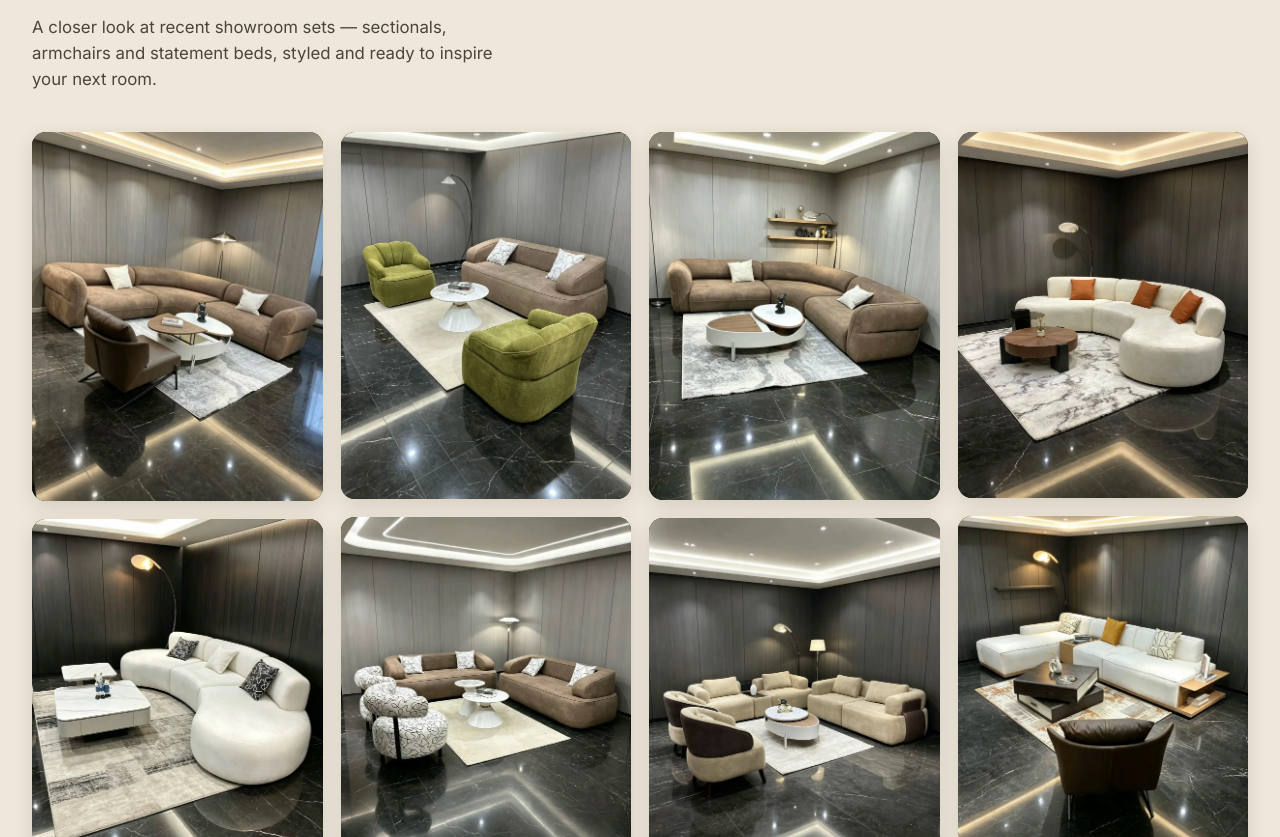
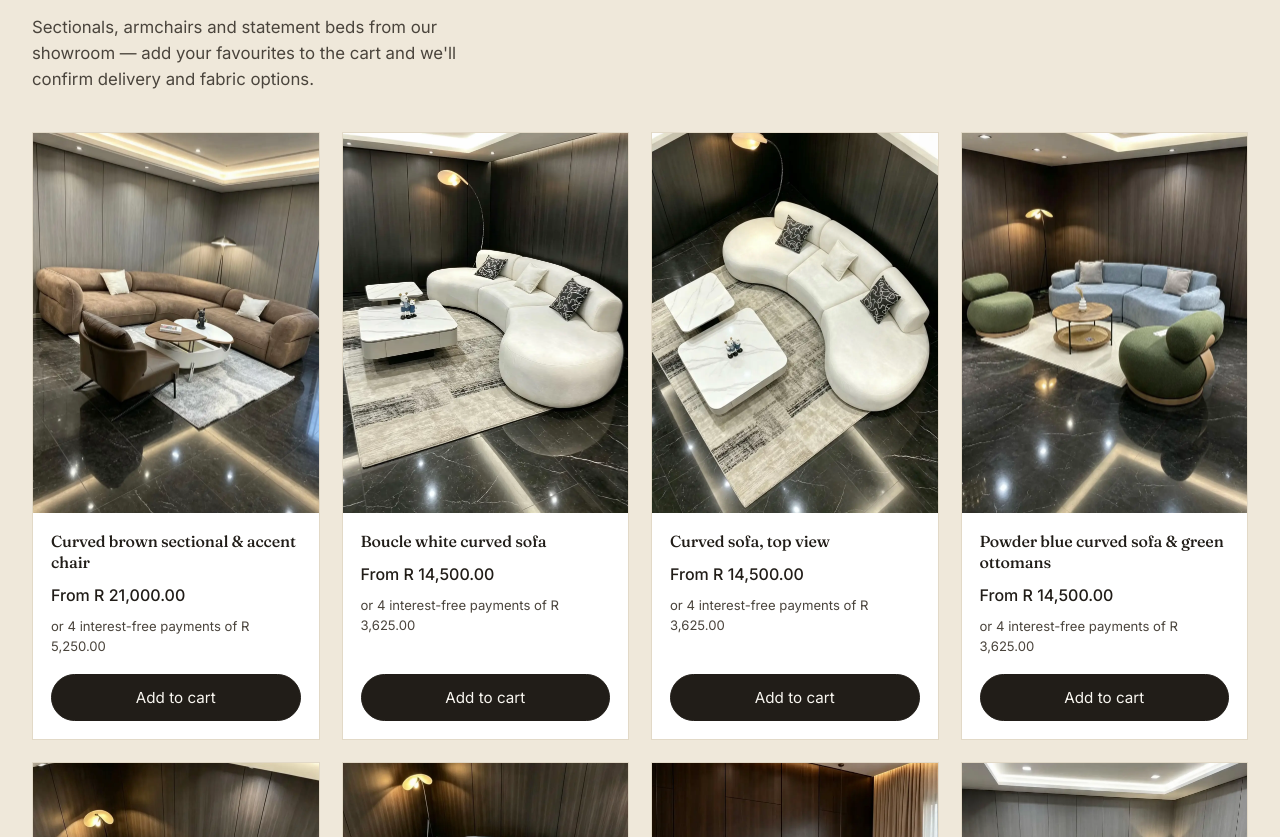
Before and after one commit to alex-upholstery/alexhub, a React (Vite) app: page /store in a window 1280 px wide. Shown: the part 1963-2800 px from the top of the page. Built offline with nearby package versions, Linux system fonts and the light colour scheme.

Commit message:
new store

```diff
--- a/src/pages/Store.jsx
+++ b/src/pages/Store.jsx
@@ -1,118 +1,234 @@
-import { Link } from 'react-router-dom';
-import Testimonials from '../components/Testimonials.jsx';
-import Newsletter from '../components/Newsletter.jsx';
+import { useState } from "react";
+import { Link } from "react-router-dom";
+import { useCart } from "./CartContext";
+import Testimonials from "../components/Testimonials.jsx";
+import Newsletter from "../components/Newsletter.jsx";
 
-import g1 from '../assets/images/chesterfield-chaise.jpg';
-import g2 from '../assets/images/hero-couch-blue.jpg';
-import g3 from '../assets/images/long-grey-couch.jpg';
-import g4 from '../assets/images/media-unit.jpg';
-import g5 from '../assets/images/living-room-grey.jpg';
-import g6 from '../assets/images/living-room-yellow.jpg';
-import g7 from '../assets/images/armchair-grey.jpg';
-import g8 from '../assets/images/blue-couch-ottoman.jpg';
-import g9 from '../assets/images/curtains-2.jpeg';
-import g10 from '../assets/images/reupholstery-1.jpeg';
-import g11 from '../assets/images/store-1.jpeg';
-import g12 from '../assets/images/carpentry-2.jpeg';
-import g13 from '../assets/images/table-1.jpeg';
-import g14 from '../assets/images/patio-pergola.jpg';
-import g15 from '../assets/images/outdoor-couch.jpg';
-import g16 from '../assets/images/sectional-blue-cushion.jpg';
+import g1 from "../assets/images/chesterfield-chaise.jpg";
+import g2 from "../assets/images/hero-couch-blue.jpg";
+import g3 from "../assets/images/long-grey-couch.jpg";
+import g4 from "../assets/images/media-unit.jpg";
+import g5 from "../assets/images/living-room-grey.jpg";
+import g6 from "../assets/images/living-room-yellow.jpg";
+import g7 from "../assets/images/armchair-grey.jpg";
+import g8 from "../assets/images/blue-couch-ottoman.jpg";
+import g9 from "../assets/images/curtains-2.jpeg";
+import g10 from "../assets/images/reupholstery-1.jpeg";
+import g11 from "../assets/images/store-1.jpeg";
+import g12 from "../assets/images/carpentry-2.jpeg";
+import g13 from "../assets/images/table-1.jpeg";
+import g14 from "../assets/images/patio-pergola.jpg";
+import g15 from "../assets/images/outdoor-couch.jpg";
+import g16 from "../assets/images/sectional-blue-cushion.jpg";
 
 // Showroom pieces — Doringkloof Mall
-import s1 from '../assets/images/showroom-brown-sectional-armchair.webp';
-import s2 from '../assets/images/showroom-white-curved-sofa.webp';
-import s3 from '../assets/images/showroom-white-curved-sofa-top.webp';
-import s4 from '../assets/images/showroom-blue-sofa-green-ottomans.webp';
-import s5 from '../assets/images/showroom-blue-sofa-top.webp';
-import s6 from '../assets/images/showroom-blue-sofa-green-armchairs-top.webp';
-import s7 from '../assets/images/upholstered-bubble-bed-grey.webp';
-import s8 from '../assets/images/showroom-brown-sofas-patterned-ottoman.webp';
-import s9 from '../assets/images/showroom-brown-sofa-brown-chair.webp';
-import s10 from '../assets/images/showroom-brown-sofa-green-chairs.webp';
-import s11 from '../assets/images/showroom-brown-sofas-patterned-ottoman-wide.webp';
-import s12 from '../assets/images/showroom-brown-sofa-grey-armchairs.webp';
-import s13 from '../assets/images/showroom-brown-sofa-grey-armchairs-2.webp';
-import s14 from '../assets/images/showroom-brown-sofas-green-chairs-wide.webp';
-import s15 from '../assets/images/showroom-brown-sofas-brown-chairs-wide.webp';
-import s16 from '../assets/images/showroom-grey-sectional-brown-chair.webp';
-import s17 from '../assets/images/showroom-grey-sectional-top.webp';
-import s18 from '../assets/images/showroom-brown-corner-sofa.webp';
-import s19 from '../assets/images/showroom-brown-corner-sofa-wide.webp';
+import s1 from "../assets/images/showroom-brown-sectional-armchair.webp";
+import s2 from "../assets/images/showroom-white-curved-sofa.webp";
+import s3 from "../assets/images/showroom-white-curved-sofa-top.webp";
+import s4 from "../assets/images/showroom-blue-sofa-green-ottomans.webp";
+import s5 from "../assets/images/showroom-blue-sofa-top.webp";
+import s6 from "../assets/images/showroom-blue-sofa-green-armchairs-top.webp";
+import s7 from "../assets/images/upholstered-bubble-bed-grey.webp";
+import s8 from "../assets/images/showroom-brown-sofas-patterned-ottoman.webp";
+import s9 from "../assets/images/showroom-brown-sofa-brown-chair.webp";
+import s10 from "../assets/images/showroom-brown-sofa-green-chairs.webp";
+import s11 from "../assets/images/showroom-brown-sofas-patterned-ottoman-wide.webp";
+import s12 from "../assets/images/showroom-brown-sofa-grey-armchairs.webp";
+import s13 from "../assets/images/showroom-brown-sofa-grey-armchairs-2.webp";
+import s14 from "../assets/images/showroom-brown-sofas-green-chairs-wide.webp";
+import s15 from "../assets/images/showroom-brown-sofas-brown-chairs-wide.webp";
+import s16 from "../assets/images/showroom-grey-sectional-brown-chair.webp";
+import s17 from "../assets/images/showroom-grey-sectional-top.webp";
+import s18 from "../assets/images/showroom-brown-corner-sofa.webp";
+import s19 from "../assets/images/showroom-brown-corner-sofa-wide.webp";
 
 // Showroom pieces — batch 2
-import s20 from '../assets/images/showroom-beige-sofas-dark-chairs.webp';
-import s21 from '../assets/images/showroom-beige-sofas-brown-chairs-art.webp';
-import s22 from '../assets/images/showroom-beige-sofa-set-top.webp';
-import s23 from '../assets/images/showroom-grey-curved-sofas-top.webp';
-import s24 from '../assets/images/showroom-grey-sofa-orange-chairs.webp';
-import s25 from '../assets/images/showroom-white-curved-sofa-orange-pillows.webp';
-import s26 from '../assets/images/showroom-white-sofa-green-ottomans.webp';
-import s27 from '../assets/images/showroom-white-sofa-cream-bubble-chair.webp';
-import s28 from '../assets/images/showroom-white-curved-sofa-wide.webp';
-import s29 from '../assets/images/showroom-white-sectional-mustard-pillow.webp';
-import s30 from '../assets/images/showroom-white-sectional-black-chair.webp';
-import s31 from '../assets/images/showroom-white-sectional-mustard-ottoman-top.webp';
-import s32 from '../assets/images/showroom-white-sectional-rust-bubble-chair.webp';
-import s33 from '../assets/images/showroom-white-sectional-brown-chair-top.webp';
-import s34 from '../assets/images/showroom-beige-armchair-pair.webp';
-import s35 from '../assets/images/showroom-beige-sofas-brown-chairs-wide.webp';
-import s36 from '../assets/images/showroom-beige-sofa-set-wide.webp';
-import s37 from '../assets/images/showroom-beige-armchairs-loveseat-sofa.webp';
+import s20 from "../assets/images/showroom-beige-sofas-dark-chairs.webp";
+import s21 from "../assets/images/showroom-beige-sofas-brown-chairs-art.webp";
+import s22 from "../assets/images/showroom-beige-sofa-set-top.webp";
+import s23 from "../assets/images/showroom-grey-curved-sofas-top.webp";
+import s24 from "../assets/images/showroom-grey-sofa-orange-chairs.webp";
+import s25 from "../assets/images/showroom-white-curved-sofa-orange-pillows.webp";
+import s26 from "../assets/images/showroom-white-sofa-green-ottomans.webp";
+import s27 from "../assets/images/showroom-white-sofa-cream-bubble-chair.webp";
+import s28 from "../assets/images/showroom-white-curved-sofa-wide.webp";
+import s29 from "../assets/images/showroom-white-sectional-mustard-pillow.webp";
+import s30 from "../assets/images/showroom-white-sectional-black-chair.webp";
+import s31 from "../assets/images/showroom-white-sectional-mustard-ottoman-top.webp";
+import s32 from "../assets/images/showroom-white-sectional-rust-bubble-chair.webp";
+import s33 from "../assets/images/showroom-white-sectional-brown-chair-top.webp";
+import s34 from "../assets/images/showroom-beige-armchair-pair.webp";
+import s35 from "../assets/images/showroom-beige-sofas-brown-chairs-wide.webp";
+import s36 from "../assets/images/showroom-beige-sofa-set-wide.webp";
+import s37 from "../assets/images/showroom-beige-armchairs-loveseat-sofa.webp";
 
-const IMAGES = [g1, g2, g3, g4, g5, g6, g7, g8, g9, g10, g11, g12, g13, g14, g15, g16];
-
-const SHOWROOM_IMAGES = [
-  { src: s1, label: 'Curved brown sectional & accent chair' },
-  { src: s2, label: 'Boucle white curved sofa' },
-  { src: s3, label: 'Curved sofa, top view' },
-  { src: s4, label: 'Powder blue curved sofa & green ottomans' },
-  { src: s5, label: 'Blue sofa seating, top view' },
-  { src: s6, label: 'Blue sofa & green armchairs' },
-  { src: s7, label: 'Upholstered bubble bed frame' },
-  { src: s8, label: 'Brown sofas & patterned ottoman' },
-  { src: s9, label: 'Brown sofa & leather accent chairs' },
-  { src: s10, label: 'Brown sofa & olive green chairs' },
-  { src: s11, label: 'Brown sofa suite, wide view' },
-  { src: s12, label: 'Brown sofa & bouclé grey armchairs' },
-  { src: s13, label: 'Grey armchair pairing' },
-  { src: s14, label: 'Brown sofas & green chairs, wide view' },
-  { src: s15, label: 'Brown sofa suite with leather chairs' },
-  { src: s16, label: 'Grey modular sectional & leather chair' },
-  { src: s17, label: 'Grey sectional, top view' },
-  { src: s18, label: 'Curved brown corner sofa' },
-  { src: s19, label: 'Brown corner sofa, wide view' },
-  { src: s20, label: 'Beige sofa set with dark accent chairs' },
-  { src: s21, label: 'Beige sofas & brown leather chairs' },
-  { src: s22, label: 'Beige sofa set, top view' },
-  { src: s23, label: 'Twin grey curved sofas, top view' },
-  { src: s24, label: 'Grey curved sofa & burnt-orange chairs' },
-  { src: s25, label: 'White curved sofa with orange accent pillows' },
-  { src: s26, label: 'White sofa & olive bouclé ottomans' },
-  { src: s27, label: 'White sofa & cream bubble chair' },
-  { src: s28, label: 'White curved sofa, wide view' },
-  { src: s29, label: 'White sectional with mustard accent pillow' },
-  { src: s30, label: 'White sectional & sculptural black chair' },
-  { src: s31, label: 'White sectional, top view' },
-  { src: s32, label: 'White sectional & rust bubble chair' },
-  { src: s33, label: 'White sectional & brown leather chair, top view' },
-  { src: s34, label: 'Beige two-tone armchair pair' },
-  { src: s35, label: 'Beige sofa suite, wide view' },
-  { src: s36, label: 'Beige sofa set, full room view' },
-
+const IMAGES = [
+  g1,
+  g2,
+  g3,
+  g4,
+  g5,
+  g6,
+  g7,
+  g8,
+  g9,
+  g10,
+  g11,
+  g12,
+  g13,
+  g14,
+  g15,
+  g16,
 ];
 
-export default function Gallery() {
+// Prices use the store's "From R x" format with 4 interest-free payments.
+// Tier prices are based on the closest matching store listings; edit any item's `from` to change it.
+const PRICE = {
+  bed: 13700, // Ocean Headboard & Base
+  curved: 14500, // Anat curved sofa
+  lshape: 16800, // Cloud L-Shape
+  suite: 16900, // Oani couch
+  corner: 21000, // Vonia U-Shape
+  chair: 6500, // Pumpkin Chair
+};
+
+const formatRand = (n) =>
+  "R " +
+  n.toLocaleString("en-US", {
+    minimumFractionDigits: 2,
+    maximumFractionDigits: 2,
+  });
+
+const SHOWROOM_PRODUCTS = [
+  {
+    src: s1,
+    label: "Curved brown sectional & accent chair",
+    from: PRICE.corner,
+  },
+  { src: s2, label: "Boucle white curved sofa", from: PRICE.curved },
+  { src: s3, label: "Curved sofa, top view", from: PRICE.curved },
+  {
+    src: s4,
+    label: "Powder blue curved sofa & green ottomans",
+    from: PRICE.curved,
+  },
+  { src: s5, label: "Blue sofa seating, top view", from: PRICE.curved },
+  { src: s6, label: "Blue sofa & green armchairs", from: PRICE.curved },
+  { src: s7, label: "Upholstered bubble bed frame", from: PRICE.bed },
+  { src: s8, label: "Brown sofas & patterned ottoman", from: PRICE.suite },
+  { src: s9, label: "Brown sofa & leather accent chairs", from: PRICE.suite },
+  { src: s10, label: "Brown sofa & olive green chairs", from: PRICE.suite },
+  { src: s11, label: "Brown sofa suite, wide view", from: PRICE.suite },
+  { src: s12, label: "Brown sofa & bouclé grey armchairs", from: PRICE.suite },
+  { src: s13, label: "Grey armchair pairing", from: PRICE.suite },
+  {
+    src: s14,
+    label: "Brown sofas & green chairs, wide view",
+    from: PRICE.suite,
+  },
+  {
+    src: s15,
+    label: "Brown sofa suite with leather chairs",
+    from: PRICE.suite,
+  },
+  {
+    src: s16,
+    label: "Grey modular sectional & leather chair",
+    from: PRICE.lshape,
+  },
+  { src: s17, label: "Grey sectional, top view", from: PRICE.lshape },
+  { src: s18, label: "Curved brown corner sofa", from: PRICE.corner },
+  { src: s19, label: "Brown corner sofa, wide view", from: PRICE.corner },
+  {
+    src: s20,
+    label: "Beige sofa set with dark accent chairs",
+    from: PRICE.suite,
+  },
+  { src: s21, label: "Beige sofas & brown leather chairs", from: PRICE.suite },
+  { src: s22, label: "Beige sofa set, top view", from: PRICE.suite },
+  { src: s23, label: "Twin grey curved sofas, top view", from: PRICE.curved },
+  {
+    src: s24,
+    label: "Grey curved sofa & burnt-orange chairs",
+    from: PRICE.curved,
+  },
+  {
+    src: s25,
+    label: "White curved sofa with orange accent pillows",
+    from: PRICE.curved,
+  },
+  { src: s26, label: "White sofa & olive bouclé ottomans", from: PRICE.curved },
+  { src: s27, label: "White sofa & cream bubble chair", from: PRICE.curved },
+  { src: s28, label: "White curved sofa, wide view", from: PRICE.curved },
+  {
+    src: s29,
+    label: "White sectional with mustard accent pillow",
+    from: PRICE.lshape,
+  },
+  {
+    src: s30,
+    label: "White sectional & sculptural black chair",
+    from: PRICE.lshape,
+  },
+  { src: s31, label: "White sectional, top view", from: PRICE.lshape },
+  {
+    src: s32,
+    label: "White sectional & rust bubble chair",
+    from: PRICE.lshape,
+  },
+  {
+    src: s33,
+    label: "White sectional & brown leather chair, top view",
+    from: PRICE.lshape,
+  },
+  { src: s34, label: "Beige two-tone armchair pair", from: PRICE.chair },
+  { src: s35, label: "Beige sofa suite, wide view", from: PRICE.suite },
+  { src: s36, label: "Beige sofa set, full room view", from: PRICE.suite },
+  { src: s37, label: "Beige armchairs & loveseat set", from: PRICE.suite },
+].map((p, i) => ({ ...p, id: `showroom-${i + 1}` }));
+
+function ProductCard({ item }) {
+  const { add } = useCart();
+  const [added, setAdded] = useState(false);
+
+  const handleAdd = () => {
+    add({ id: item.id, name: item.label, price: item.from, img: item.src });
+    setAdded(true);
+    setTimeout(() => setAdded(false), 1600);
+  };
+
+  return (
+    <article className="product-card">
+      <img src={item.src} alt={item.label} loading="lazy" />
+      <div className="product-body">
+        <h3>{item.label}</h3>
+        <p className="price">From {formatRand(item.from)}</p>
+        <p className="installment">
+          or 4 interest-free payments of {formatRand(item.from / 4)}
+        </p>
+        <button
+          type="button"
+          className={`btn solid add-btn${added ? " added" : ""}`}
+          onClick={handleAdd}
+        >
+          {added ? "Added ✓" : "Add to cart"}
+        </button>
+      </div>
+    </article>
+  );
+}
+
+export default function Store() {
   return (
     <>
       <section className="page-hero">
         <div className="wrap">
-          <span className="eyebrow">Gallery</span>
-          <h1>See your furniture's new life</h1>
+          <span className="eyebrow">Store</span>
+          <h1>Shop the showroom</h1>
           <p className="lede">
-            Beautifully transformed sofas, chairs, headboards, and more —
-            from classic elegance to modern design, with a vast fabric
-            selection and personalized service.
+            Beautifully transformed sofas, chairs, headboards, and more — from
+            classic elegance to modern design, with a vast fabric selection and
+            personalized service.
           </p>
         </div>
       </section>
@@ -121,7 +237,11 @@ export default function Gallery() {
         <div className="wrap">
           <div className="gallery-grid">
             {IMAGES.map((img, i) => (
-              <img src={img} alt={` furn hub Upholstery project ${i + 1}`} key={i} />
+              <img
+                src={img}
+                alt={` furn hub Upholstery project ${i + 1}`}
+                key={i}
+              />
             ))}
           </div>
         </div>
@@ -130,30 +250,35 @@ export default function Gallery() {
       <section className="alt">
         <div className="wrap">
           <span className="eyebrow">Showroom</span>
-          <h2>Curated pieces from Doringkloof Mall</h2>
-          <p className="lede" style={{ margin: '16px 0 0' }}>
-            A closer look at recent showroom sets — sectionals, armchairs and
-            statement beds, styled and ready to inspire your next room.
+          <h2>Shop pieces from Doringkloof Mall</h2>
+          <p className="lede" style={{ margin: "16px 0 0" }}>
+            Sectionals, armchairs and statement beds from our showroom — add
+            your favourites to the cart and we'll confirm delivery and fabric
+            options.
           </p>
 
-          <div className="showroom-masonry">
-            {SHOWROOM_IMAGES.map((item, i) => (
-              <figure className="showroom-tile" key={i}>
-                <img src={item.src} alt={item.label} loading="lazy" />
-                <figcaption>{item.label}</figcaption>
-              </figure>
+          <div className="store-grid">
+            {SHOWROOM_PRODUCTS.map((item) => (
+              <ProductCard item={item} key={item.id} />
             ))}
+          </div>
+          <div style={{ textAlign: "center", marginTop: 40 }}>
+            <Link to="/cart" className="btn">
+              View your cart
+            </Link>
           </div>
         </div>
       </section>
 
-      <section style={{ textAlign: 'center' }}>
+      <section style={{ textAlign: "center" }}>
         <div className="wrap">
           <h2>We hope you found inspiration</h2>
-          <p className="lede" style={{ margin: '16px auto 0' }}>
-            Contact  furn hub Upholstery to start your next project.
+          <p className="lede" style={{ margin: "16px auto 0" }}>
+            Contact furn hub Upholstery to start your next project.
           </p>
-          <Link to="/contact" className="btn solid" style={{ marginTop: 28 }}>Contact us</Link>
+          <Link to="/contact" className="btn solid" style={{ marginTop: 28 }}>
+            Contact us
+          </Link>
         </div>
       </section>
 
@@ -161,48 +286,52 @@ export default function Gallery() {
       <Newsletter />
 
       <style>{`
-        .showroom-masonry {
+        .store-grid {
           margin-top: 40px;
-          columns: 4 260px;
-          column-gap: 18px;
+          display: grid;
+          grid-template-columns: repeat(4, 1fr);
+          gap: 22px;
         }
-        .showroom-tile {
-          break-inside: avoid;
-          margin: 0 0 18px;
-          position: relative;
-          border-radius: 14px;
-          overflow: hidden;
-          box-shadow: 0 6px 20px rgba(0,0,0,0.12);
-          background: #111;
+        .product-card {
+          display: flex;
+          flex-direction: column;
+          background: #fff;
+          border: 1px solid var(--line);
         }
-        .showroom-tile img {
+        .product-card img {
           display: block;
           width: 100%;
-          height: auto;
-          transition: transform 0.5s ease;
+          aspect-ratio: 3 / 4;
+          object-fit: cover;
         }
-        .showroom-tile:hover img {
-          transform: scale(1.06);
+        .product-body {
+          display: flex;
+          flex-direction: column;
+          gap: 8px;
+          padding: 18px;
+          flex: 1;
         }
-        .showroom-tile figcaption {
-          position: absolute;
-          left: 0; right: 0; bottom: 0;
-          padding: 14px 14px 12px;
-          font-size: 0.85rem;
-          color: #fff;
-          background: linear-gradient(180deg, rgba(0,0,0,0) 0%, rgba(0,0,0,0.75) 85%);
-          opacity: 0;
-          transform: translateY(8px);
-          transition: opacity 0.3s ease, transform 0.3s ease;
+        .product-body h3 { font-size: 1rem; line-height: 1.3; }
+        .product-body .price { font-weight: 500; margin-top: 2px; }
+        .product-body .installment {
+          font-size: 0.82rem;
+          color: var(--ink-soft);
+          flex: 1;
         }
-        .showroom-tile:hover figcaption {
-          opacity: 1;
-          transform: translateY(0);
+        .product-body .add-btn {
+          margin-top: 10px;
+          width: 100%;
+          cursor: pointer;
+          text-align: center;
         }
-        @media (max-width: 640px) {
-          .showroom-masonry { columns: 2 160px; column-gap: 12px; }
-          .showroom-tile { margin-bottom: 12px; border-radius: 10px; }
-          .showroom-tile figcaption { opacity: 1; transform: none; font-size: 0.72rem; padding: 10px 10px 8px; }
+        .product-body .add-btn.added { opacity: 0.85; }
+        @media (max-width: 1000px) {
+          .store-grid { grid-template-columns: repeat(3, 1fr); }
+        }
+        @media (max-width: 720px) {
+          .store-grid { grid-template-columns: repeat(2, 1fr); gap: 12px; }
+          .product-body { padding: 12px; }
+          .product-body h3 { font-size: 0.9rem; }
         }
       `}</style>
     </>
```
Also changed, not shown: src/pages/Cart.jsx (+11 -4 lines).
